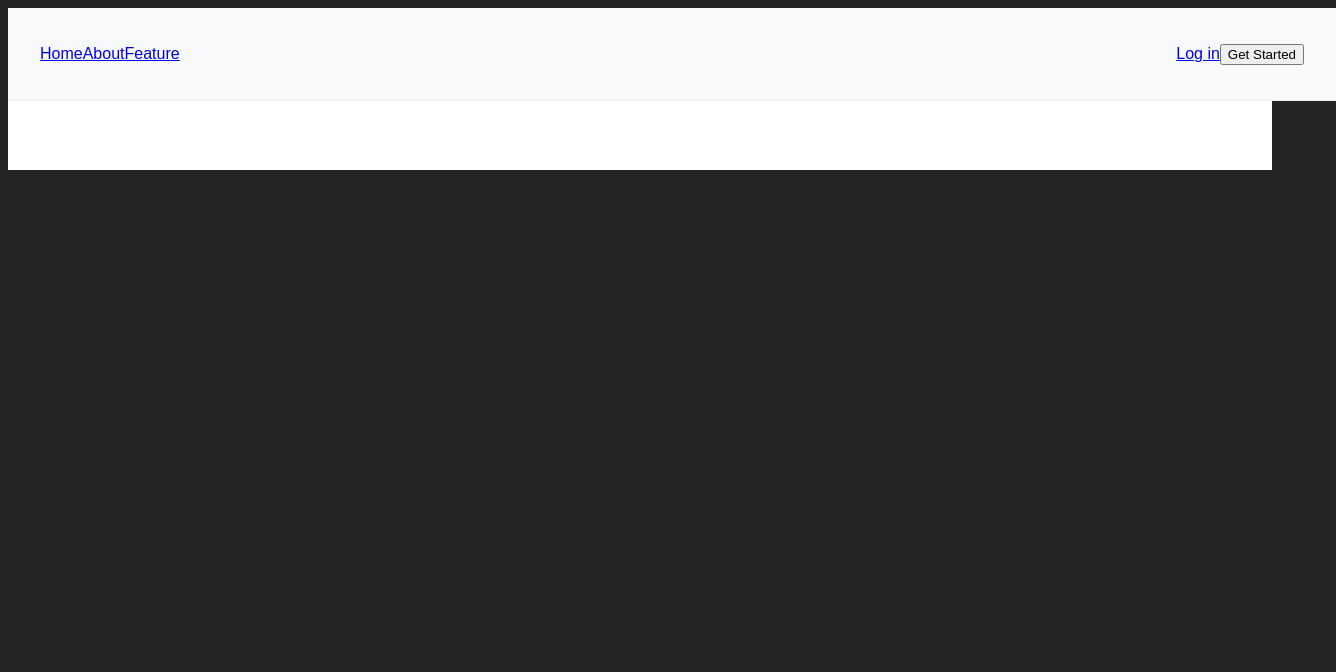
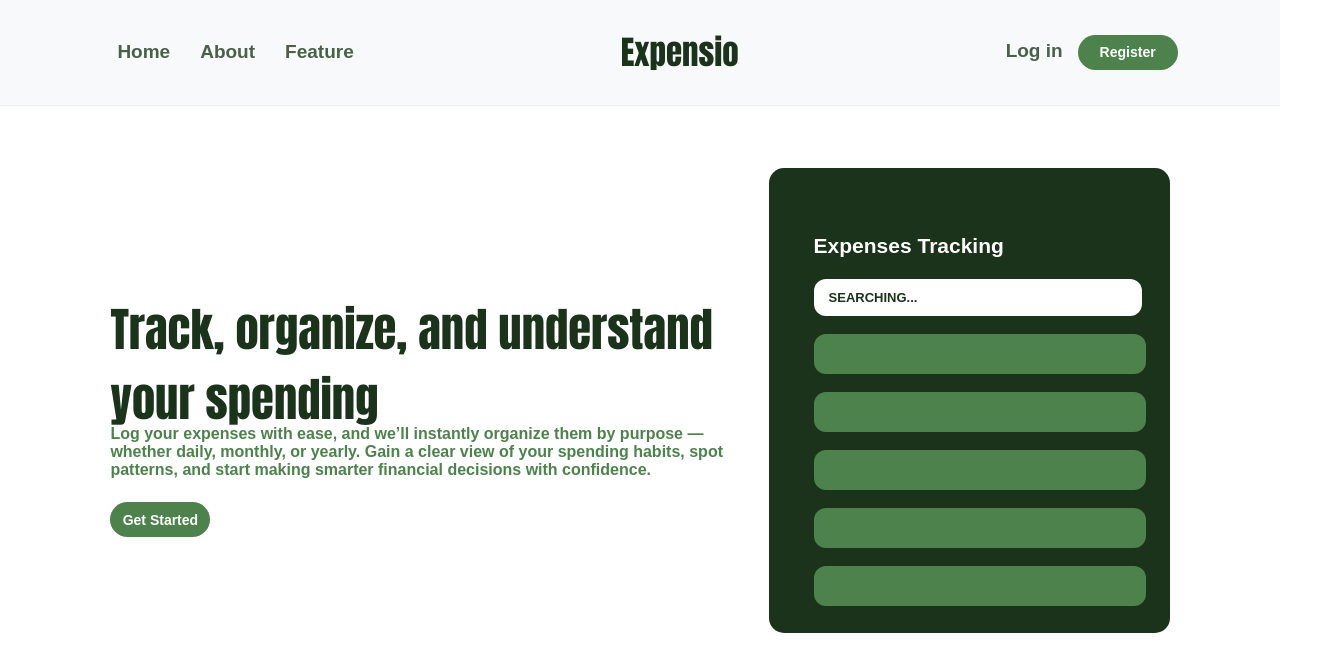
Before and after one commit to AnsonL1234/ExpensesTrackingSystem, a React (Vite) app in the folder website_app/expenses-tracking-webapp/: page / in a window 1280 px wide. Shown: the top 672 px of the page, 1336 px wide, since content can reach past the window. Built offline with nearby package versions, Linux system fonts and the light colour scheme.

Commit message:
complete landing page

```diff
--- a/website_app/expenses-tracking-webapp/src/App.jsx
+++ b/website_app/expenses-tracking-webapp/src/App.jsx
@@ -2,7 +2,7 @@ import { BrowserRouter, Routes, Route } from 'react-router-dom';
 import Home from './landing-page/Home-page/Home.jsx'
 import About from './landing-page/About-page/About.jsx'
 import Feature from './landing-page/Feature-page/Feature.jsx'
-import Landing_Page from './landing-page/landing-page.jsx';
+import Header from './landing-page/nevigation/header.jsx'
 import './App.css'
 
 function App() {
@@ -11,7 +11,7 @@ function App() {
   return (
     <>
       <BrowserRouter>
-        <Landing_Page />
+        <Header />
         <Routes>
           <Route path="/" element={<Home />} />
           <Route path="/about" element={<About />}  />
--- /dev/null
+++ b/website_app/expenses-tracking-webapp/src/components/button.css
@@ -0,0 +1,21 @@
+@import url('../index.css');
+
+button {
+    border-radius: 34px;
+    border-width: 0;
+    width: 100px;
+    height: 35px;
+    font-family: var(--text-front);
+    font-weight: bolder;
+    font-size: 14px;
+    color: white;
+    background-color: var(--secondary-color);
+}
+
+button:hover {
+    background-color: var(--btn-hover-color);
+}
+
+button:active {
+    opacity: 0.8;
+}
--- a/website_app/expenses-tracking-webapp/src/index.css
+++ b/website_app/expenses-tracking-webapp/src/index.css
@@ -1,14 +1,15 @@
 :root {
-  font-family: system-ui, Avenir, Helvetica, Arial, sans-serif;
-  line-height: 1.5;
-  font-weight: 400;
+  --text-front: "Arial Nova Condensed", Arial, sans-serif;;
 
-  color-scheme: light dark;
-  color: rgba(255, 255, 255, 0.87);
-  background-color: #242424;
+  --primary-color: #1b321b;
+  --secondary-color: #4d824d;
+  --btn-hover-color: #589d58;
+  --navbar-color: #496049;
 
-  font-synthesis: none;
-  text-rendering: optimizeLegibility;
-  -webkit-font-smoothing: antialiased;
-  -moz-osx-font-smoothing: grayscale;
+  --title-front: Impact, Haettenschweiler, 'Arial Narrow Bold', sans-serif;
 }
+
+body {
+  font-family: var(--text-front);
+  margin-top: 0;
+}
--- a/website_app/expenses-tracking-webapp/src/landing-page/Home-page/Home.css
+++ b/website_app/expenses-tracking-webapp/src/landing-page/Home-page/Home.css
@@ -0,0 +1,72 @@
+@import url('../../index.css');
+
+.homePage {
+    display: grid;
+    grid-template-columns: 1fr 1fr;
+    align-items: center;
+    width: 100%;
+    height: 100vh;
+}
+
+h1 {
+    color: var(--primary-color);
+    font-family: var(--title-front);
+    font-size: clamp(34px, 4vw, 46.7px);
+    font-weight: 100;
+    height: clamp(40px, 8vw, 100px);
+}
+
+article {
+    color: var(--secondary-color);
+    font-family: var(--text-front);
+    font-weight: bold;
+    font-size: clamp(14px, 2vw, 16px);
+    margin-bottom: 23px;
+}
+
+.homePage-left {
+    width: 658px;
+    margin-left: clamp(20px, 8vw, 150px);
+}
+
+.homePage-right {
+    width: clamp(120px, 24.3vw, 350px);
+    height: 375px;
+    padding: clamp(20px, 12vw, 45px);
+    justify-self: end;
+    margin-right: clamp(20px, 8vw, 150px);
+    border-radius: 15px;
+    background-color: var(--primary-color);
+    right: 0;
+}
+
+p {
+    font-family: var(--text-front);
+    font-weight: bold;
+    font-size: 21px;
+    color: white;
+}
+
+input[type=text] {
+    width: 100%;
+    height: 35px;
+    border-radius: 12px;
+    border-width: 0;
+    padding-left: 15px;
+}
+
+input[type=text]::placeholder {
+    font-family: var(--text-front);
+    font-weight: bold;
+    font-size: 13px;
+    color: var(--primary-color);
+}
+
+.box {
+    width: clamp(120px, 26vw, 365px);
+    height: 40px;
+    margin-top: 18px;
+    border-radius: 12px;
+    border-width: 0;
+    background-color: var(--secondary-color);
+}
--- a/website_app/expenses-tracking-webapp/src/landing-page/Home-page/Home.jsx
+++ b/website_app/expenses-tracking-webapp/src/landing-page/Home-page/Home.jsx
@@ -1,9 +1,26 @@
+import './Home.css'
+import '../../components/button.css'
 
 export default function Home() {
 
     return (
-        <div>
-            <h1>This is Home Page</h1>
+        <div className='homePage'>
+            <div className='homePage-left'>
+                <h1>Track, organize, and understand your spending</h1>
+                <article>
+                    Log your expenses with ease, and we’ll instantly organize them by purpose — whether daily, monthly, or yearly. Gain a clear view of your spending habits, spot patterns, and start making smarter financial decisions with confidence.
+                </article>
+                <button className='button'>Get Started</button>
+            </div>
+            <div className='homePage-right'>
+                    <p>Expenses Tracking</p>
+                    <input type="text" name="searching" id="searchBar" placeholder='SEARCHING...' />
+                    <div className="box"></div>
+                    <div className="box"></div>
+                    <div className="box"></div>
+                    <div className="box"></div>
+                    <div className="box"></div>
+            </div>
         </div>
     )
 }
--- a/website_app/expenses-tracking-webapp/src/landing-page/landing-page.css
+++ /dev/null
@@ -1,6 +0,0 @@
-.landing-page {
-    font-family: Arial, sans-serif;
-    color: white;
-    width: 100%;
-    height: 100%;
-}
--- a/website_app/expenses-tracking-webapp/src/landing-page/landing-page.jsx
+++ /dev/null
@@ -1,12 +0,0 @@
-import Navigation from "./nevigation/header.jsx";
-import './landing-page.css'
-
-export default function Landing_Page() {
-
-
-    return (
-        <div className="landing-page">
-            <Navigation />
-        </div>
-    );
-}
--- a/website_app/expenses-tracking-webapp/src/landing-page/nevigation/header.css
+++ b/website_app/expenses-tracking-webapp/src/landing-page/nevigation/header.css
@@ -1,15 +1,35 @@
+@import url("../../index.css");
+
 header {
     display: flex;
     justify-content: space-between;
     align-items: center;
-    padding: 1rem 2rem;
     width: 100%;
-    height: 60px;
     background-color: #f8f9fa;
     border-bottom: 1px solid #eee;
+    position: fixed;
+    top: 0;
+    left: 0;
 }
 
-image {
-    width: 120px;
-    height: 40px;
+.navbar, a {
+    color: var(--navbar-color);
+    font-weight: bold;
+    text-decoration: none;
+    font-size: 19px;
+    padding: 15px;
 }
+
+.header_logo {
+    font-family: var(--title-front);
+    color: var(--primary-color);
+    font-size: 22px;
+}
+
+.header_left {
+    margin-left: clamp(20px, 8vw, 150px);
+}
+
+.header_right {
+    margin-right: clamp(20px, 8vw, 150px);
+}
--- a/website_app/expenses-tracking-webapp/src/landing-page/nevigation/header.jsx
+++ b/website_app/expenses-tracking-webapp/src/landing-page/nevigation/header.jsx
@@ -1,20 +1,28 @@
+import { useNavigate } from "react-router-dom";
 import HeaderNavbar from "./header.navbar.jsx";
 import './header.css'
+import '../../components/button.css'
 
-export default function Nevigation() {
+export default function Header() {
 
+    const navigate = useNavigate();
 
     return (
-        <header className="header">
-            <div className="header_navbar">
+        <header>
+            <div className="header_left">
                 <HeaderNavbar />
             </div>
             <div className="header_logo">
-                <i class="fa-solid fa-layer-group"></i>
+                <h2 className="logo-text">Expensio</h2>
             </div>
-            <div className="header_action">
-                <a href="#log-in" className="log-in-btn">Log in</a>
-                <button type="button">Get Started</button>
+            <div className="header_right">
+                <a onClick={() => navigate("/login")} className="log-in-btn">Log in</a>
+                <button
+                    type="button"
+                    onClick={() => navigate("/register")}
+                >
+                    Register
+                </button>
             </div>
         </header>
     );
--- a/website_app/expenses-tracking-webapp/src/landing-page/nevigation/header.navbar.jsx
+++ b/website_app/expenses-tracking-webapp/src/landing-page/nevigation/header.navbar.jsx
@@ -1,12 +1,13 @@
 import { Link } from "react-router-dom";
+import './header.css'
 
 export default function HeaderNavbar() {
 
     return (
         <nav className="header-navbar">
-            <Link to="/">Home</Link>
-            <Link to="/about">About</Link>
-            <Link to="/feature">Feature</Link>
+            <Link to="/" className="navbar">Home</Link>
+            <Link to="/about" className="navbar">About</Link>
+            <Link to="/feature" className="navbar">Feature</Link>
         </nav>
     );
 }
```
Also changed, not shown: website_app/expenses-tracking-webapp/src/login-page/Login.jsx (added, +7 -0 lines).
